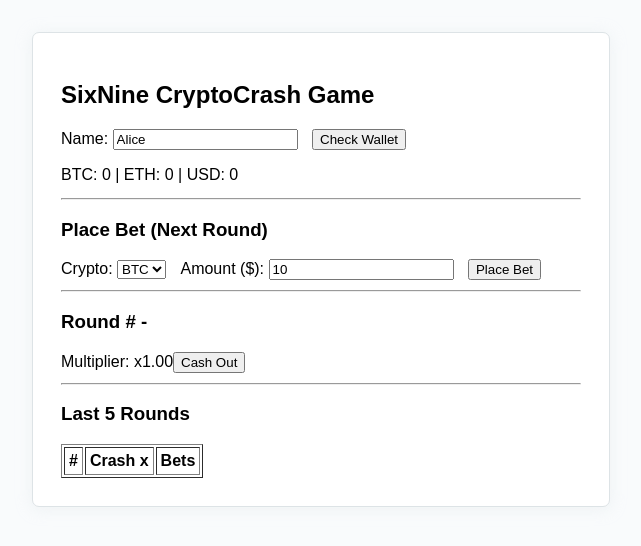
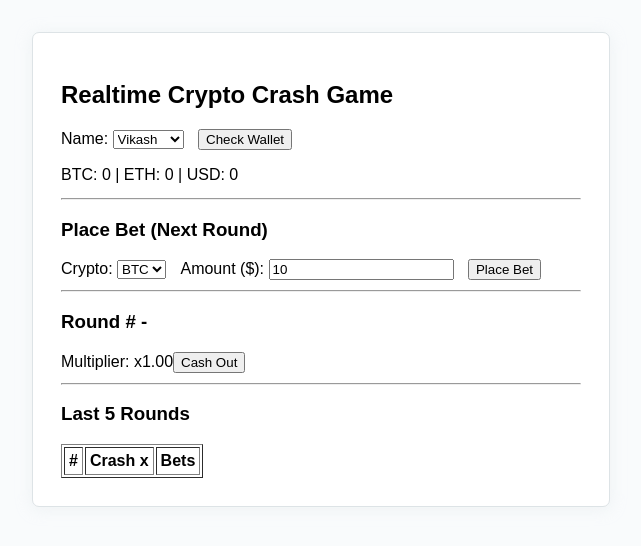
Before and after one commit to dev-vikash2v7/sixnine-crypto-cash-game, a website: page frontend/index.html in a window 1280 px wide. Shown: the whole page, without its empty margins (319-960 px from the left). Drawn offline with Linux system fonts and the light colour scheme; a script that the page names is missing.

Commit message:
Update index.html

```diff
--- a/frontend/index.html
+++ b/frontend/index.html
@@ -8,12 +8,16 @@
 <body>
   <div class="container">
 
-    <h2>SixNine CryptoCrash Game </h2>
+    <h2> Realtime Crypto Crash Game </h2>
 
     <div class="form-row">
-      <label>Name:
-        <input id="playerName" type="text" value="Alice">
-      </label>
+     <label for="playerName">Name:
+  <select id="playerName" name="playerName">
+    <option value="Akash">Akash</option>
+    <option value="Shreyas">Shreyas</option>
+    <option value="Vikash" selected>Vikash</option>
+  </select>
+     </label>
       <button id="walletBtn">Check Wallet</button>
     </div>
     <div class="wallet" id="wallet">
```
